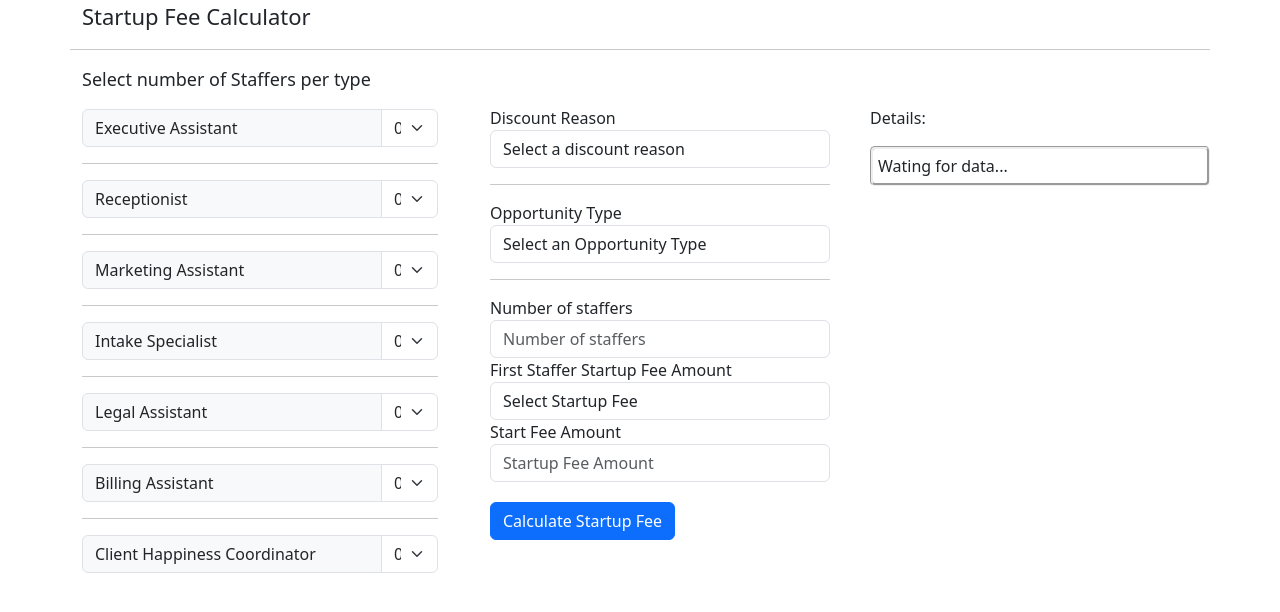
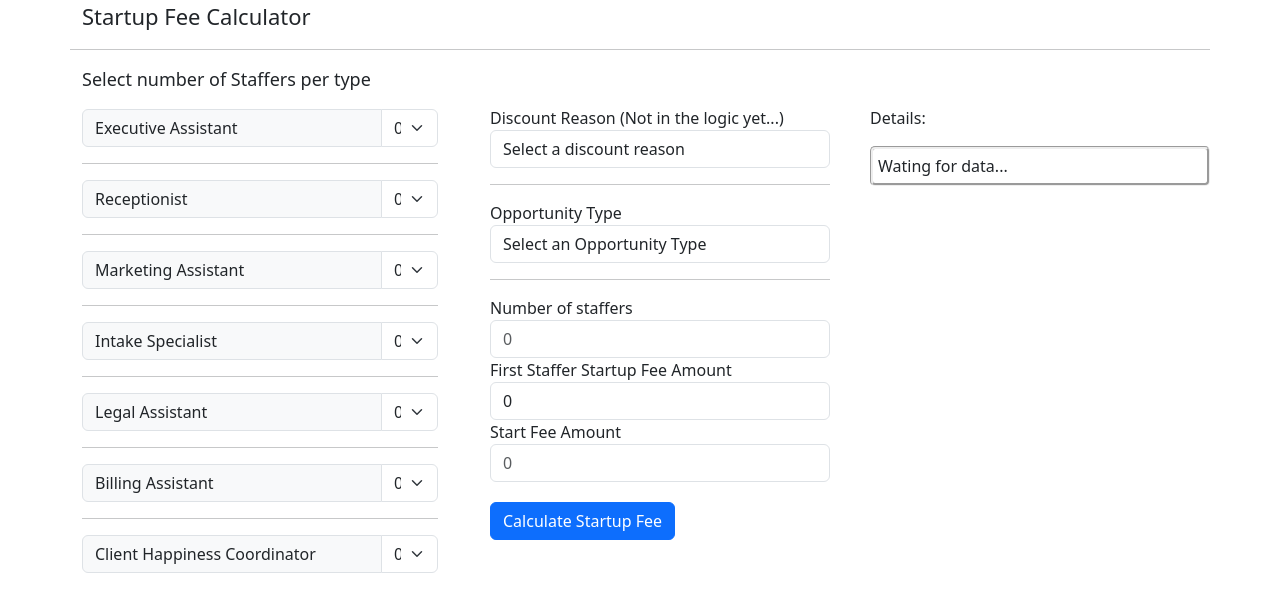
Before and after one commit to SWEjohnMartin/SWEjohnMartin.github.io, a plain HTML site: page StartupFeeCalculator.html in a window 1280 px wide. Drawn offline with Linux system fonts and the light colour scheme.

Commit message:
small change

```diff
--- a/StartupFeeCalculator.html
+++ b/StartupFeeCalculator.html
@@ -155,7 +155,9 @@
           style="padding: 40px 0 0 40px"
         >
           <div class="form-group">
-            <label for="exampleFormControlSelect1">Discount Reason</label>
+            <label for="exampleFormControlSelect1"
+              >Discount Reason (Not in the logic yet...)</label
+            >
             <select class="form-control" id="DR">
               <option value="">Select a discount reason</option>
               <option value="Podcasts">Podcasts</option>
@@ -197,7 +199,7 @@
           <input
             class="form-control"
             type="text"
-            placeholder="Number of staffers"
+            placeholder="0"
             id="numberOfStaffers"
           />
           <div class="form-group">
@@ -205,7 +207,7 @@
               >First Staffer Startup Fee Amount</label
             >
             <select class="form-control" id="startupfee">
-              <option value="">Select Startup Fee</option>
+              <option value="0">0</option>
               <option value="975">975</option>
               <option value="750">750</option>
             </select>
@@ -214,7 +216,7 @@
           <input
             class="form-control"
             type="text"
-            placeholder="Startup Fee Amount"
+            placeholder="0"
             id="startfeeamount"
           />
 
```
